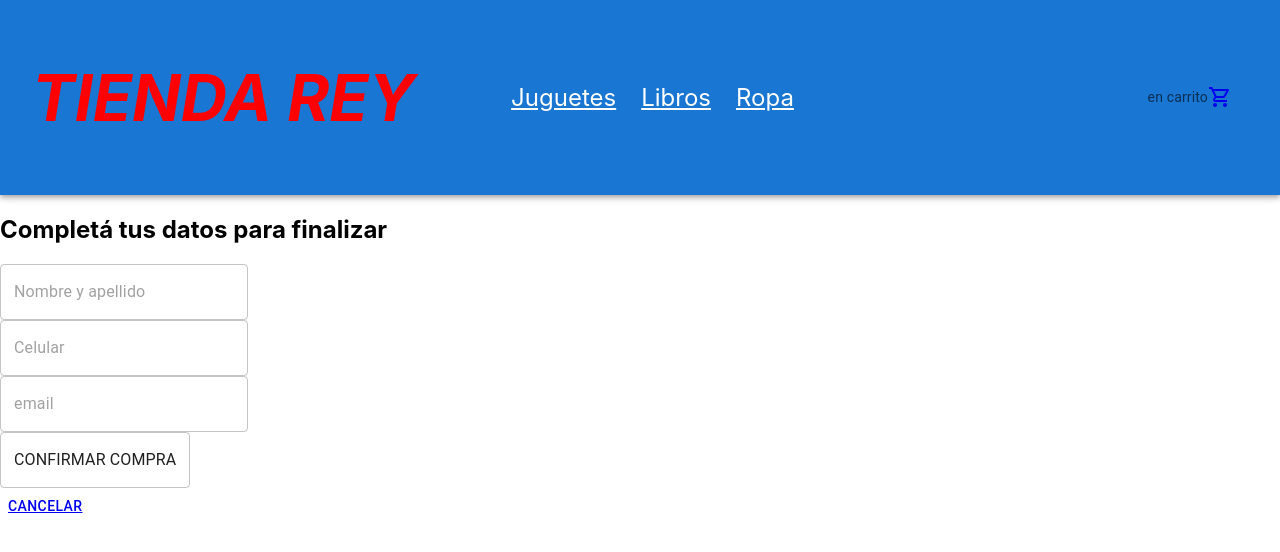
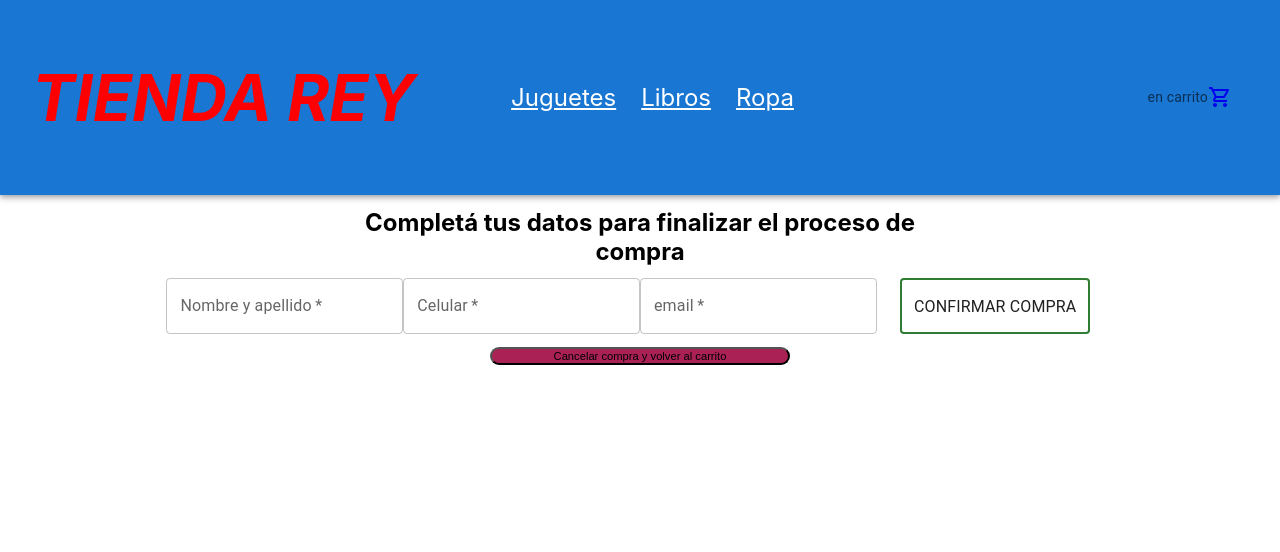
Before and after one commit to reyfer17/tienda-rey, a React (Create React App) app: page /createOrder in a window 1280 px wide. Shown: the top 552 px of the page. Built offline with nearby package versions, Linux system fonts and the light colour scheme.

Commit message:
estilo del form para finalizar compra

```diff
--- a/src/components/CreateOrder.jsx
+++ b/src/components/CreateOrder.jsx
@@ -1,11 +1,12 @@
 import { useContext, useState } from "react";
 import { CartContext } from "./CartContext";
-import { Button } from "@mui/material";
 import { Link } from "react-router-dom";
 import { serverTimestamp, setDoc, doc, collection, updateDoc, increment } from "firebase/firestore";
 import db from "../utils/firebaseconfig";
 import EndPurchase from "./EndPurchase";
 import TextField from '@mui/material/TextField';
+import Box from '@mui/material/Box';
+import { FormToEnd, FormTitle, FormCancel, ButtonCancel} from "./styledComponents";
 
 const initialForm = {
         name:"",
@@ -69,46 +70,46 @@ const CreateOrder= () => {
         { !orderId ?
             (
             <section>
-                <div className="form">
-                <h2>Completá tus datos para finalizar</h2>
-                <form onSubmit={handleSubmit}>
-                    <div className="part-form">
+                <div>
+                    <FormTitle>Completá tus datos para finalizar el proceso de compra</FormTitle>
+                    <FormToEnd onSubmit={handleSubmit}>
+                        <Box>
                             <TextField
                             type="text"
+                            label="Nombre y apellido"
                             name="name"
-                        placeholder="Nombre y apellido"
                             onChange = {handleChange}
                             required
                             />
-                    </div>
-                    <div className="part-form">
+                        </Box>
+                        <Box>
                             <TextField
                             type="number"
                             name="phone"
-                        placeholder="Celular"
+                            label="Celular"
                             onChange ={handleChange}
                             required
                             />
-                    </div>
-                    <div className="part-form">
+                        </Box>
+                        <Box>
                             <TextField
                             type="email"
                             name="email"
-                        placeholder="email"
+                            label="email"
                             onChange ={handleChange}
-                        required/>
-                    </div>
-                    <div className="buttons-form">
-                        <div>
+                            required
+                            />
+                        </Box>
+                        <Box>
                                 <TextField
+                                color="success" focused
                                 type="submit"
                                 value="CONFIRMAR COMPRA"/>
-                        </div>
-                        <div>
-                            <Button><Link to="/cart/">CANCELAR</Link></Button>
-                        </div>
-                    </div>
-                </form>
+                        </Box>
+                    </FormToEnd>
+                    <Link to="/cart/" style={{textDecoration:"none"}}><FormCancel>
+                        <ButtonCancel color="secondary">Cancelar compra y volver al carrito</ButtonCancel>
+                    </FormCancel></Link>
                 </div>
             </section>
             ) : (
--- a/src/components/styledComponents.jsx
+++ b/src/components/styledComponents.jsx
@@ -168,7 +168,7 @@ const CartOptionsAlt = styled.div`
     text-align: center;
     `;
 
-    const CartTitle = styled.h1`
+const CartTitle = styled.h1`
     font-size: 300%;
     display:grid;
     grid-auto-flow:column;
@@ -178,4 +178,41 @@ const CartOptionsAlt = styled.div`
     text-align: center;
     `;
 
-export { CartDetail, CartDetailTitle, CartResume, CartOptions, CartEmpty, CartOptionsAlt, CartTitle, Wrapper, Logo, MenuItem, Left, Center, Right, DetailTitle, DetailDetail, DetailPrice, DetailStock, ItemCountContainer };
+const FormToEnd = styled.form`
+    display:grid;
+    grid-auto-flow:column;
+    grid-template-columns:25% 25% 25% 25%;
+    margin:1% 10%;
+    padding: 0% 3%;
+    text-align: center;
+    `;
+
+const FormTitle = styled.h1`
+    font-size: 150%;
+    display:grid;
+    grid-auto-flow:column;
+    grid-template-columns:100%;
+    margin:1% 25%;
+    padding: 0% 3%;
+    text-align: center;
+    `;
+
+const FormCancel = styled.div`
+    display:grid;
+    grid-auto-flow:column;
+    grid-template-columns:25%;
+    padding: 0% 3%;
+    text-align: center;
+    align-items: center;
+    justify-content: center;
+    `;
+
+    const ButtonCancel = styled.button`
+    background-color: #a25;
+    font-size: 70%;
+    color: black;
+    cursor: pointer;
+    border-radius: 15px;
+    `;
+
+export { FormToEnd, FormTitle, FormCancel, ButtonCancel, CartDetail, CartDetailTitle, CartResume, CartOptions, CartEmpty, CartOptionsAlt, CartTitle, Wrapper, Logo, MenuItem, Left, Center, Right, DetailTitle, DetailDetail, DetailPrice, DetailStock, ItemCountContainer };
```
Lines whose indentation alone changed are shown as unchanged.
